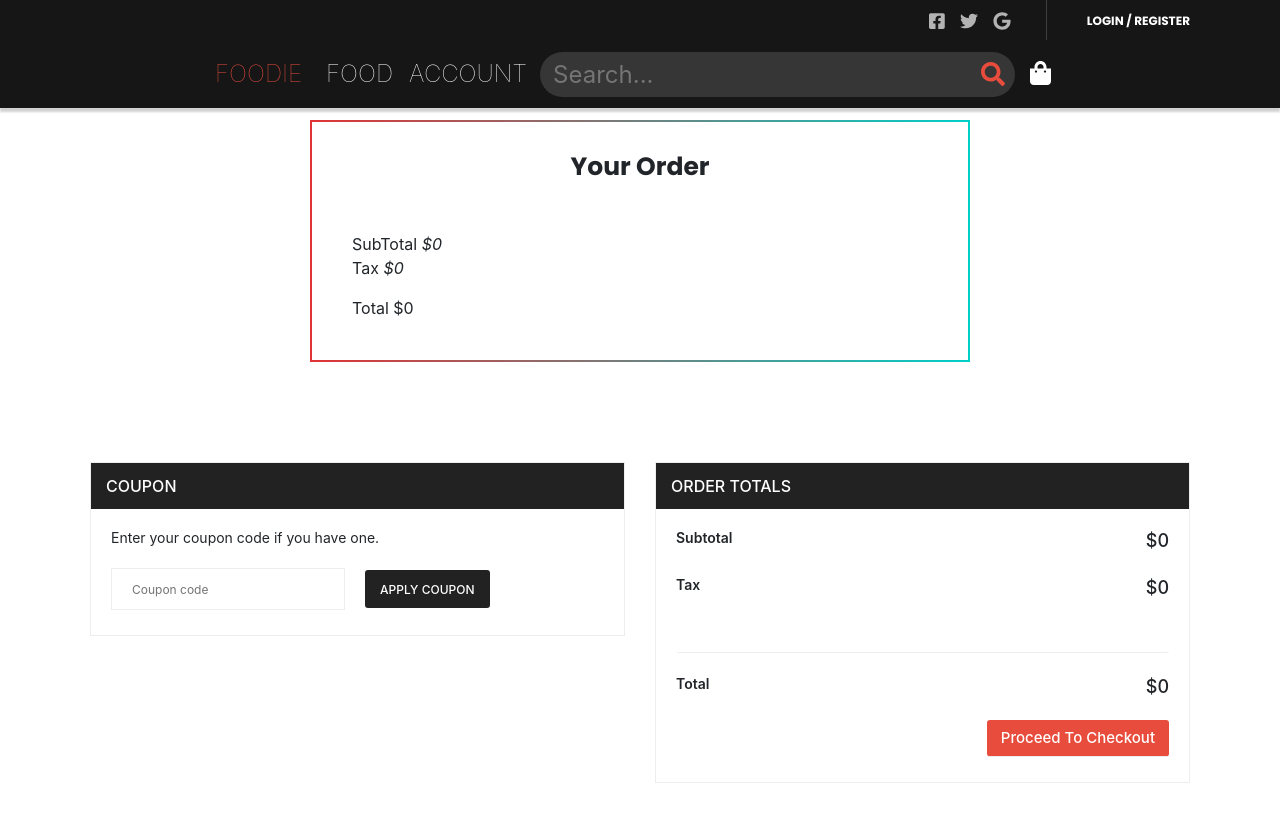
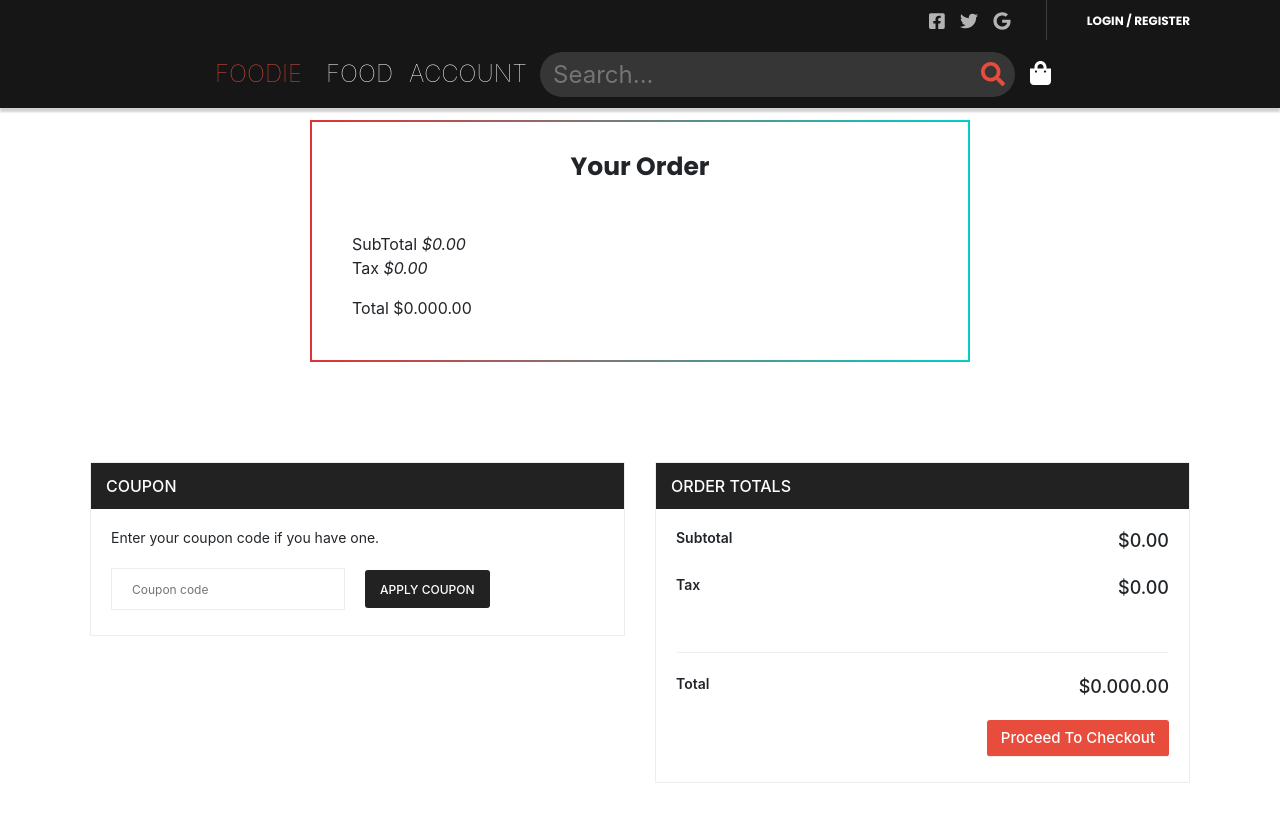
Before and after one commit to Alicia-Sheng/Foodie-WebVersion, a React app: page /order in a window 1280 px wide. Shown: the top 822 px of the page. Built offline with nearby package versions, Linux system fonts and the light colour scheme.

Commit message:
Fix decimal places of order summary

```diff
--- a/src/components/App.js
+++ b/src/components/App.js
@@ -83,13 +83,13 @@ class App extends React.Component {
               total += (v.num * v.price);
           }*/
       });
-      return total
+      return total.toFixed(2)
   }
 
   getTax = this.getTax.bind(this);
   getTax(n){
      let tax = n * 0.15;
-     return tax
+     return tax.toFixed(2)
   }
 
   sum = this.sum.bind(this);
--- a/src/components/Order/Order.js
+++ b/src/components/Order/Order.js
@@ -95,7 +95,7 @@ class Order extends Component {
                                                                                     <input className="form-control" type="text" value={v.num} style={{ width: "20px" }} />
                                                                                     <input className="input-group-btn" type="button" value="+" onClick={order.incrementQty.bind(v, i)} />
                                                                                 </div>
-                                                                                <span className="price">${v.price * v.num}</span>
+                                                                                <span className="price">${(v.price * v.num).toFixed(2)}</span>
                                                                             </div>
                                                                         </li>
 
```
